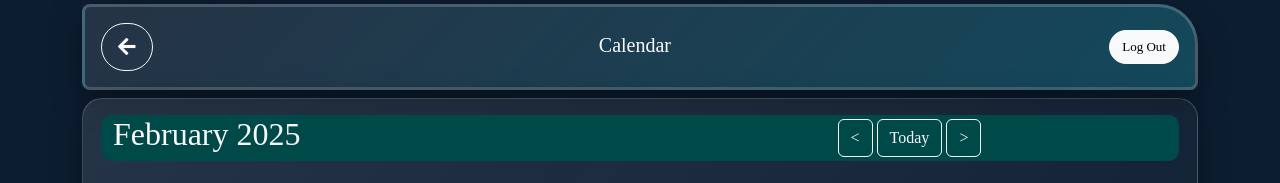
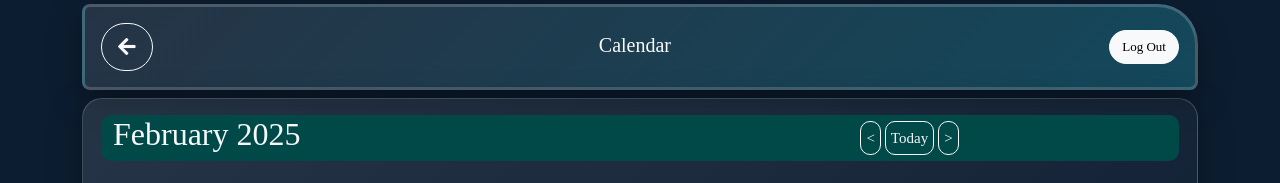
Before and after one commit to subitanganguly/smartnote, a plain HTML site: page calendar.html in a window 1280 px wide. Shown: the top 183 px of the page. Drawn offline with nearby package versions, Linux system fonts and the light colour scheme; no server answers; a web font is replaced by a local one.

Commit message:
Add files via upload

```diff
--- a/calendar.html
+++ b/calendar.html
@@ -84,7 +84,7 @@
     border: 2px solid rgb(2, 255, 15) !important; /* Optional: Add a border */
     border-radius: 5px; /* Optional: Round corners */
 }
-.btn-outline-primary{
+.btnCast{
     padding: 5px;
     font-size: 15px;
     border-radius: 10px;
@@ -133,9 +133,9 @@
 
             <!-- Column for Navigation Buttons -->
             <div class="col text-center">
-                <button class="btn btn-outline-light" id="prevBtn"><</button>
-                <button class="btn btn-outline-light" id="todayBtn">Today</button>
-                <button class="btn btn-outline-light" id="nextBtn">></button>
+                <button class="btn btn-outline-light btnCast" id="prevBtn"><</button>
+                <button class="btn btn-outline-light btnCast" id="todayBtn">Today</button>
+                <button class="btn btn-outline-light btnCast" id="nextBtn">></button>
             </div>
         </div>
          <!-- Calendar Container -->
```
